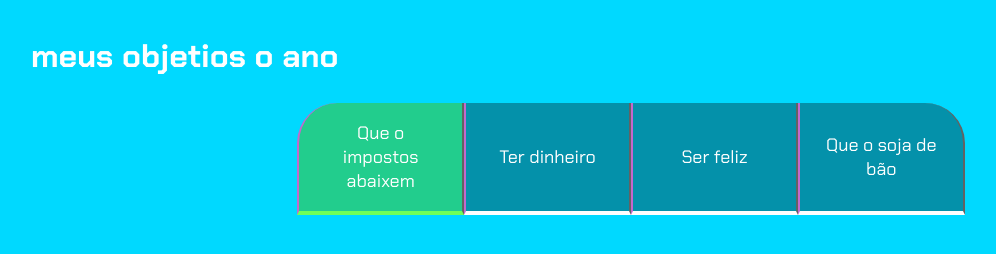
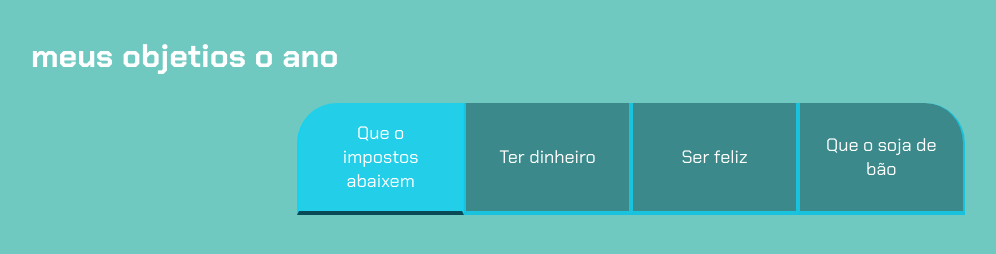
Before and after one commit to alvarofae/-us-guri, a plain HTML site: page index.html in a window 1280 px wide. Shown: the whole page, without its empty margins (9-1005 px from the left). Drawn offline with Linux system fonts and the light colour scheme.

Commit message:
Update style2.css

```diff
--- a/style2.css
+++ b/style2.css
@@ -1,14 +1,15 @@
 @import url('https://fonts.googleapis.com/css2?family=Chakra+Petch:wght@400;700&display=swap');
 
 :root{
-    --branco: #fffefe;
-    --cor-de-fundo: #00d9ff;
+    --branco: #FFFFFF;
+    --cor-de-fundo: #6FC9C0;
     --cor-rosa:#C568CC;
     --verde: #084A56;
-    --verde-claro: #636363;
+    --verde-claro: #6FC9C0;
     --verde-limao: #6FFF57;
+    --botao-inativo: rgba(58, 55, 94, 0.5);
     --botao-inativo: rgba(8, 74, 86, 0.5);
-    --botao-ativo: rgba(68, 194, 29, 0.5);
+    --botao-ativo: rgba(17, 209, 243, 0.795);
 }
 body{
     background-color: var(--cor-de-fundo);
@@ -30,10 +31,11 @@ body{
     font-size: 32px;
 }
 .titulo-principal span{
-    color: var(--branco);
+    color: var(--verde-limao);
 }
+
 .botao{
-    font-family:'Chakra Petch', 'Sans-Serif' ;
+    font-family: 'Chakra Petch', Sans-Serif;
     background-color: var(--botao-inativo);
     color: var(--branco);
     display: flex;
@@ -42,9 +44,9 @@ body{
     font-size: 18px;
     align-items: center;
     width: 100%;
-    border-bottom: 4px solid var(--branco);
-    border-left: 2px solid var(--cor-rosa);
-    border-right: 2px solid var(--verde-claro);
+    border-bottom: 4px solid var(--botao-ativo);
+    border-left: 2px solid var(--botao-ativo);
+    border-right: 2px solid var(--botao-ativo);
     border-top: none;
 }
 .botao:first-child{
@@ -55,7 +57,7 @@ body{
 }
 .ativo{
     background-color: var(--botao-ativo);
-    border-bottom: 4px solid var(--verde-limao);
+    border-bottom: 4px solid var(--verde);
 }
 @media screen and (min-width: 768px){
     .botoes{
```
